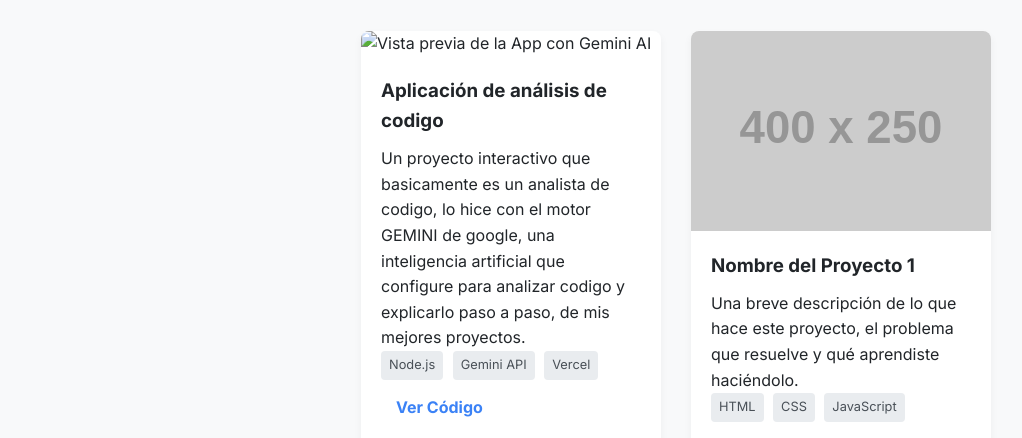
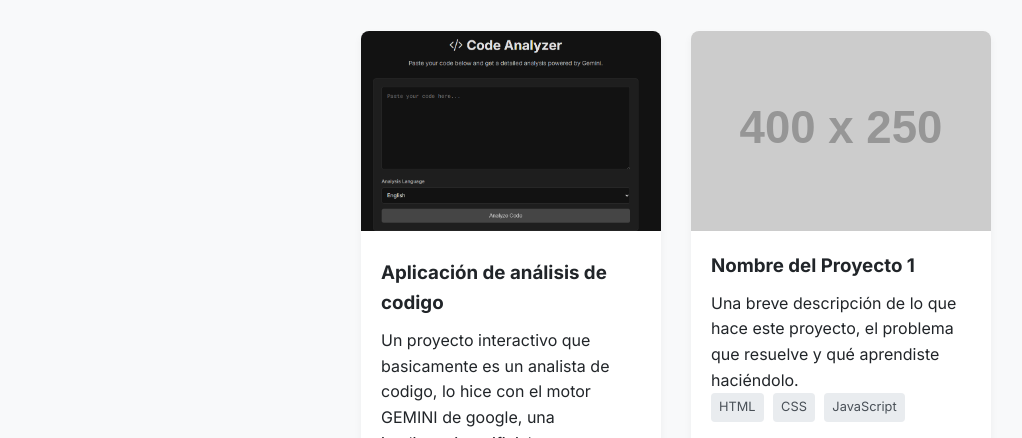
Before and after one commit to Maximoquirogaa/Maximoquirogaa.github.io, a plain HTML site: page index.html in a window 1280 px wide. Shown: the part 662-1100 px from the top of the page, without its empty margins (129-1151 px from the left). Drawn offline with Linux system fonts and the light colour scheme; placeholder pictures from the web are drawn by us.

Commit message:
Fix image source path in index.html

```diff
--- a/index.html
+++ b/index.html
@@ -72,7 +72,7 @@
 
                 <a href="https://mi-analizador.vercel.app/" target="_blank" class="proyecto-tarjeta-link">
                     <div class="proyecto-tarjeta">
-                        <img src="image/cap_de_analizador.png" alt="Vista previa de la App con Gemini AI">
+                        <img src="Images/cap_de_analizador.png" alt="Vista previa de la App con Gemini AI">
                         <div class="info">
                             <h3>Aplicación de análisis de codigo</h3>
                             <p>Un proyecto interactivo que basicamente es un analista de codigo, lo hice con el motor GEMINI de google, una inteligencia artificial que configure para analizar codigo y explicarlo paso a paso, de mis mejores proyectos.</p>
```
